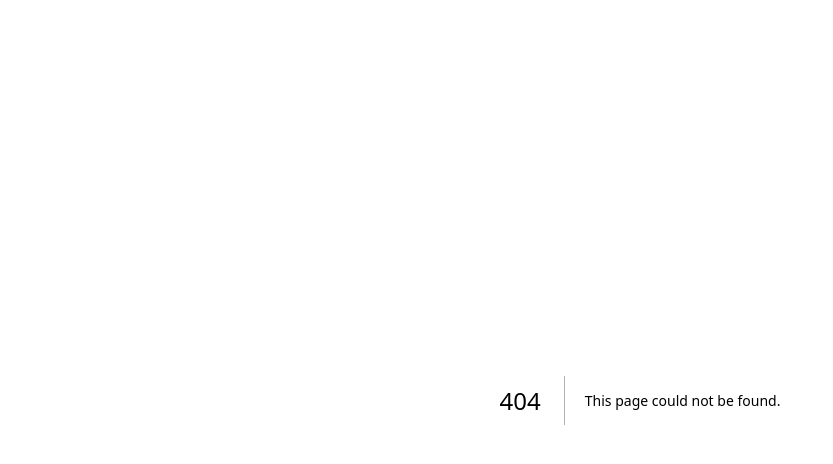
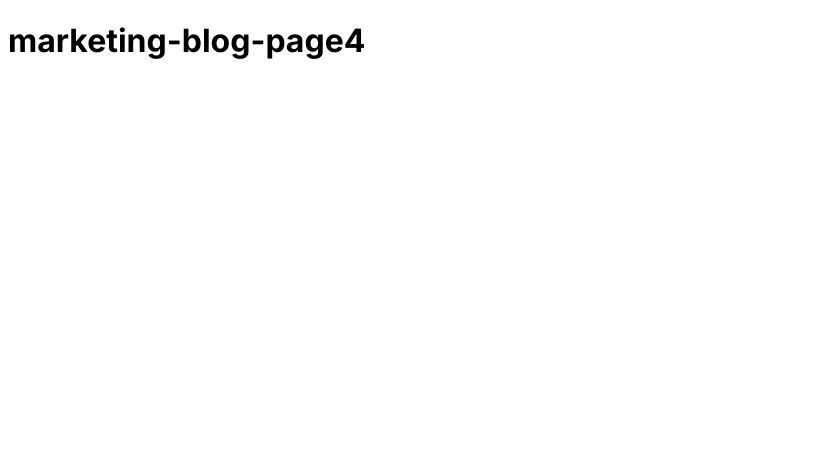
Before and after one commit to MRJHulk/next.js-demo, a Next.js app: page /blog in a window 1280 px wide. Before the commit this address had no page. Shown: the top 464 px of the page, without its empty margins (0-833 px from the left). Built offline with nearby package versions, Linux system fonts and the light colour scheme.

Commit message:
路由原组

```diff
--- /dev/null
+++ b/src/app/(marketing)/about/page.tsx
@@ -0,0 +1,3 @@
+export default function Page() {
+  return <h1>marketing-about-page</h1>;
+}
--- /dev/null
+++ b/src/app/(marketing)/blog/page.tsx
@@ -0,0 +1,3 @@
+export default function Page() {
+  return <h1>marketing-blog-page4</h1>;
+}
--- /dev/null
+++ b/src/app/(shop)/account/page.tsx
@@ -0,0 +1,3 @@
+export default function Page() {
+  return <h1>shop-account-page</h1>;
+}
--- a/src/app/layout.tsx
+++ b/src/app/layout.tsx
@@ -14,7 +14,7 @@ export default function RootLayout({
 }: Readonly<{
   children: React.ReactNode;
 }>) {
-  console.log(children, "children---");
+  // console.log(children, "children---");
 
   return (
     <html lang="en">
```
